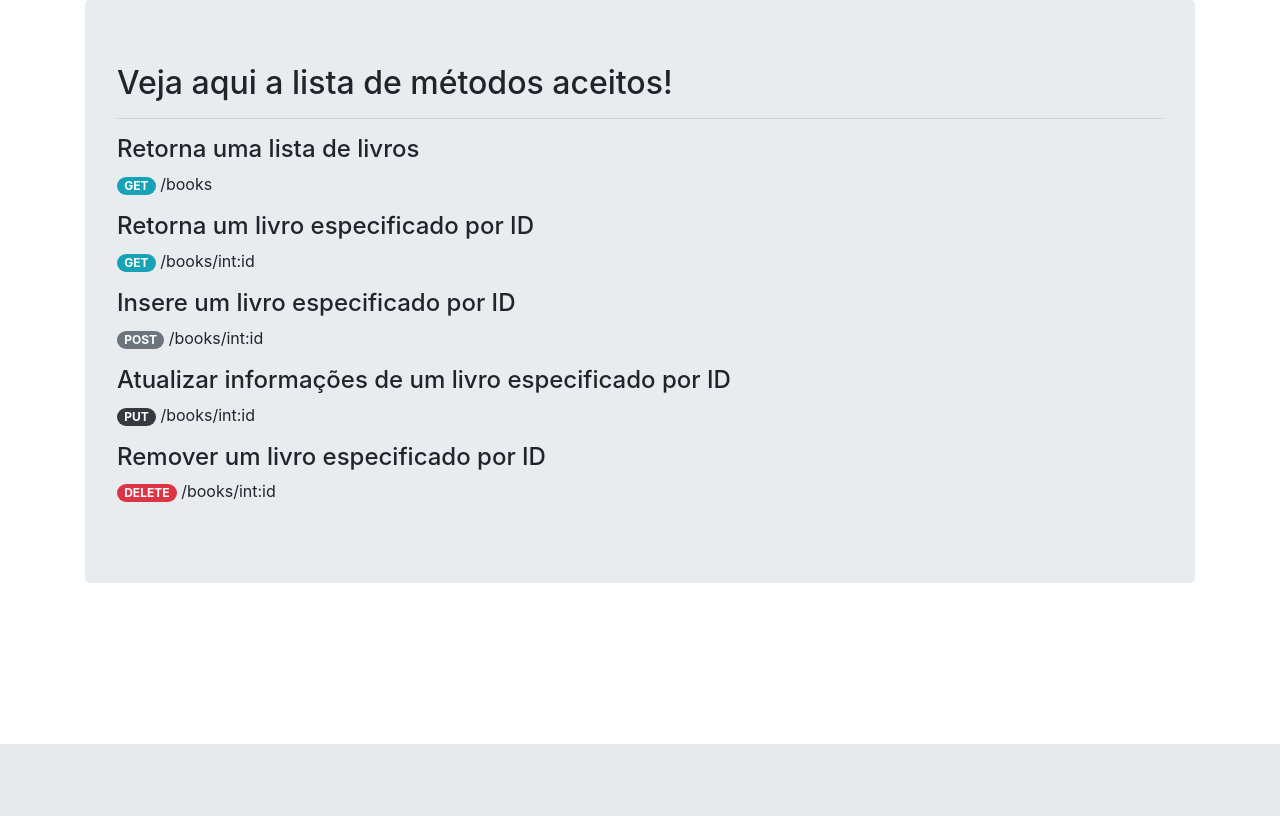
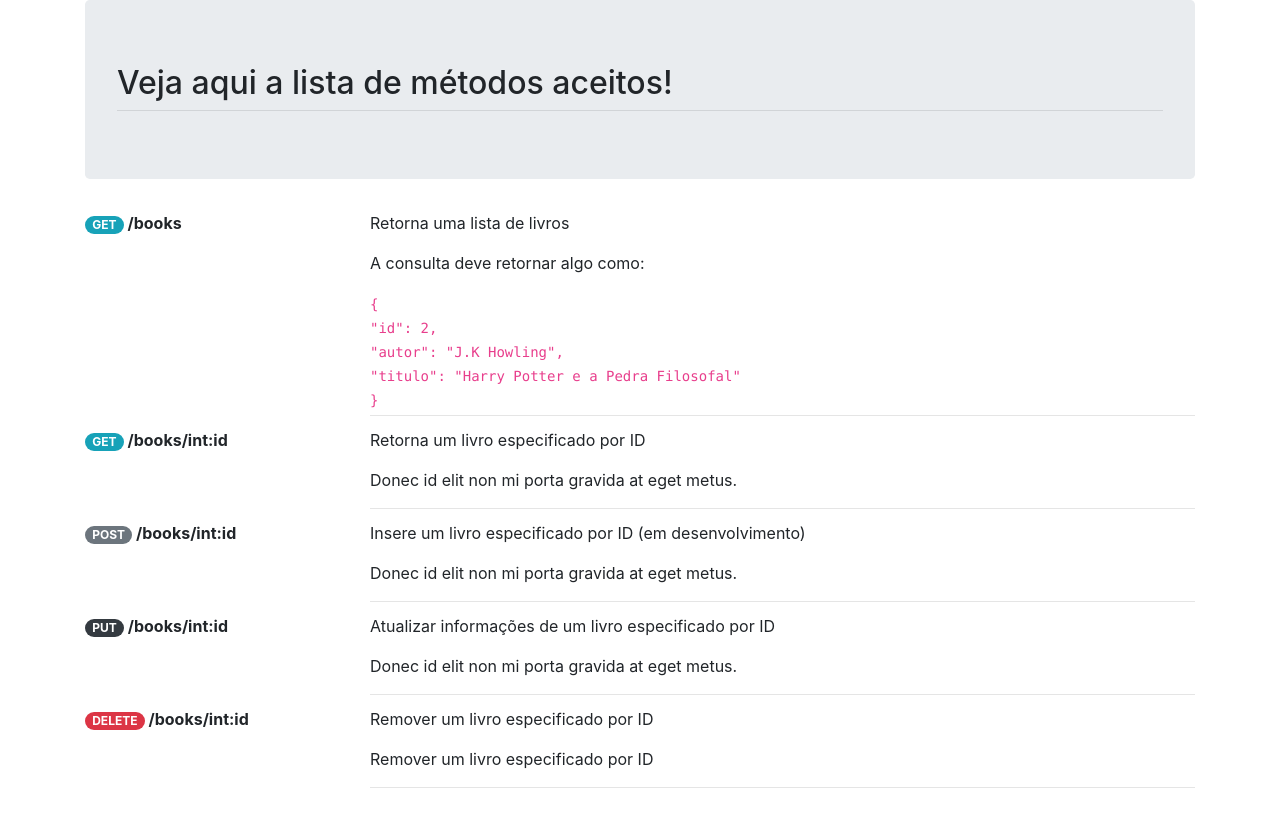
Before and after one commit to davieduardo94/api_livros, a Flask app: page /endpoints in a window 1280 px wide. Shown: the part 56-872 px from the top of the page. Before the commit the page ends 800 px from the top, so only its background shows below. Run offline with Flask 2, Linux system fonts and the light colour scheme; some libraries are stand-ins or nearby versions.

Commit message:
upadtes endpoints page

```diff
--- a/templates/endpoints.html
+++ b/templates/endpoints.html
@@ -4,18 +4,50 @@
 {% extends 'base.html' %}
 {% block title %} Endpoints list {% endblock %}
 {% block content %}
-<div class="container jumbotron">
+<div class="jumbotron">
     <h2> Veja aqui a lista de métodos aceitos! </h2>
-    <hr class="my-3">
-    <h4>Retorna uma lista de livros</h4>
-    <blockquote><span class="badge badge-pill badge-info">GET</span> /books </blockquote>
-    <h4>Retorna um livro especificado por ID</h4>
-    <blockquote><span class="badge badge-pill badge-info">GET</span> /books/int:id </blockquote>
-    <h4>Insere um livro especificado por ID</h4>
-    <blockquote><span class="badge badge-pill badge-secondary">POST</span> /books/int:id </blockquote>
-    <h4>Atualizar informações de um livro especificado por ID</h4>
-    <blockquote><span class="badge badge-pill badge-dark">PUT</span> /books/int:id </blockquote>
-    <h4>Remover um livro especificado por ID</h4>
-    <blockquote><span class="badge badge-pill badge-danger">DELETE</span> /books/int:id </blockquote>
+    <hr class="my-1">
 </div>
+
+<dl class="row">
+  <dt class="col-sm-3"><span class="badge badge-pill badge-info">GET</span> /books</dt>
+  <dd class="col-sm-9">
+    <p>Retorna uma lista de livros</p>
+    <p>A consulta deve retornar algo como:</p>
+    <code>{<br>
+      "id": 2,<br>
+      "autor": "J.K Howling",<br>
+      "titulo": "Harry Potter e a Pedra Filosofal"<br>
+  }</code>
+  <hr class="my-1">
+  </dd>
+
+  <dt class="col-sm-3"><span class="badge badge-pill badge-info">GET</span> /books/int:id</dt>
+  <dd class="col-sm-9">
+    <p>Retorna um livro especificado por ID</p>
+    <p>Donec id elit non mi porta gravida at eget metus.</p>
+    <hr class="my-1">
+  </dd>
+
+  <dt class="col-sm-3"><span class="badge badge-pill badge-secondary">POST</span> /books/int:id </dt>
+  <dd class="col-sm-9">
+    <p>Insere um livro especificado por ID (em desenvolvimento)</p>
+    <p>Donec id elit non mi porta gravida at eget metus.</p>
+    <hr class="my-1">
+  </dd>
+
+  <dt class="col-sm-3"><span class="badge badge-pill badge-dark">PUT</span> /books/int:id</dt>
+  <dd class="col-sm-9">
+    <p>Atualizar informações de um livro especificado por ID</p>
+    <p>Donec id elit non mi porta gravida at eget metus.</p>
+    <hr class="my-1">
+  </dd>
+
+  <dt class="col-sm-3 text-truncate"><span class="badge badge-pill badge-danger">DELETE</span> /books/int:id </dt>
+  <dd class="col-sm-9">
+    <p>Remover um livro especificado por ID</p>
+    <p>Remover um livro especificado por ID</p>
+    <hr class="my-1">
+  </dd>
+</dl>
 {% endblock %}
```
